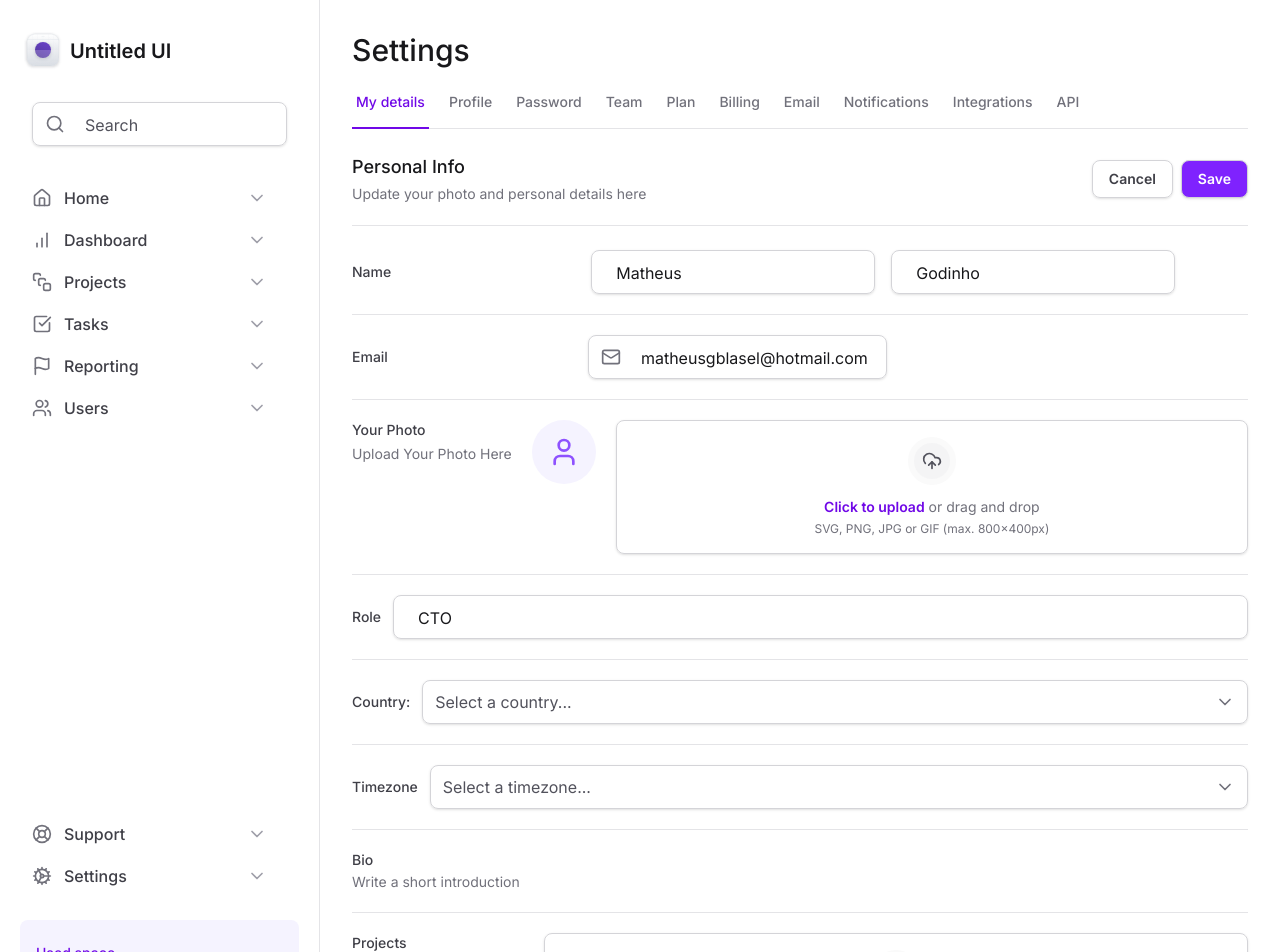
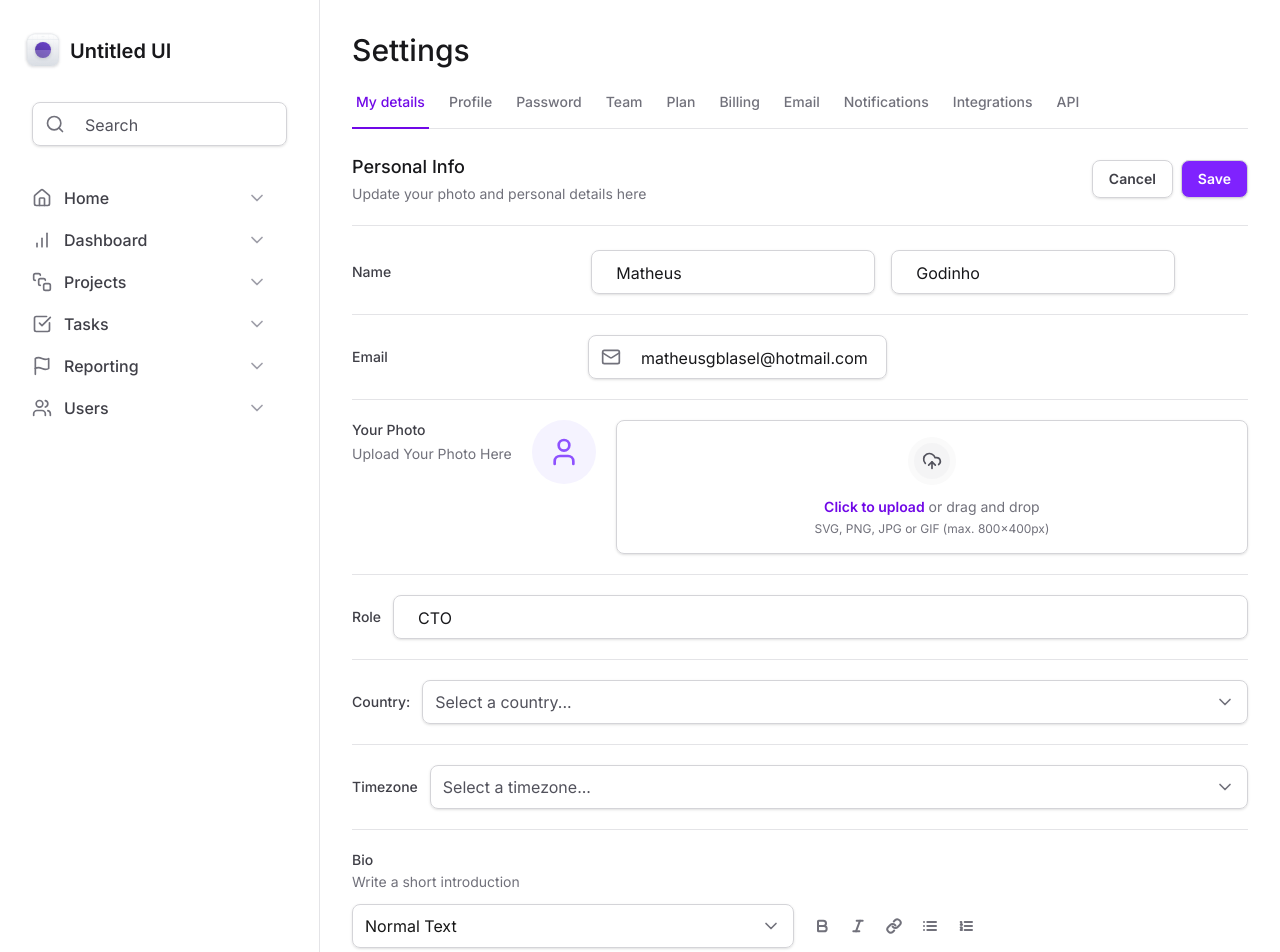
Before and after one commit to Mathbkj/rocketseat-tailwindmastering, a Next.js app: page / in a window 1280 px wide. Shown: the top 952 px of the page. Built offline with nearby package versions, Linux system fonts and the light colour scheme.

Commit message:
Dropdown: Added Composition Pattern

```diff
--- a/src/app/page.tsx
+++ b/src/app/page.tsx
@@ -1,6 +1,6 @@
 import { SettingsTabs } from "@/components/SettingsTabs";
 import * as Input from "@/components/Inputs/Text/TextItem";
-import { Mail } from "lucide-react";
+import { Bold, Italic, Link, List, ListOrdered, Mail } from "lucide-react";
 import { Line } from "@/components/Line";
 import * as FileInput from "@/components/Uploader/Uploader";
 import { TextInput } from "@/components/Inputs/Text";
@@ -47,8 +47,12 @@ export default function Home() {
               Name
             </label>
             <div className="flex gap-4">
-              <TextInput placeholder="Name" id="fName" defaultValue="Matheus"/>
-              <TextInput placeholder="Last Name" id="lName" defaultValue="Godinho"/>
+              <TextInput placeholder="Name" id="fName" defaultValue="Matheus" />
+              <TextInput
+                placeholder="Last Name"
+                id="lName"
+                defaultValue="Godinho"
+              />
             </div>
           </div>
           <Line />
@@ -60,16 +64,26 @@ export default function Home() {
               Email
             </label>
             <div className="w-1/3">
-              <TextInput hasPrefix icon={Mail} placeholder="Email" id="email" type="email" defaultValue="matheusgblasel@hotmail.com"/>
+              <TextInput
+                hasPrefix
+                icon={Mail}
+                placeholder="Email"
+                id="email"
+                type="email"
+                defaultValue="matheusgblasel@hotmail.com"
+              />
             </div>
           </div>
           <Line />
           {/**User Uploader */}
           <FileInput.Root className="flex gap-5 items-start">
-            <FileInput.Description title="Your Photo" subT="Upload Your Photo Here" />
+            <FileInput.Description
+              title="Your Photo"
+              subT="Upload Your Photo Here"
+            />
             <FileInput.UserPreview />
             <FileInput.Main className="flex-1 justify-center items-center">
-              <FileInput.Trigger/>
+              <FileInput.Trigger />
               <FileInput.Control multiple />
             </FileInput.Main>
           </FileInput.Root>
@@ -79,7 +93,7 @@ export default function Home() {
             <label htmlFor="role" className="text-sm font-medium text-zinc-700">
               Role
             </label>
-            <TextInput id="role" defaultValue="CTO"/>
+            <TextInput id="role" defaultValue="CTO" />
           </div>
           <Line />
           <div className="flex gap-3 items-center">
@@ -90,9 +104,9 @@ export default function Home() {
               Country:
             </label>
             <Dropdown.Container placeholder="Select a country...">
-               <Dropdown.Item value="br" text="Brazil" />
-                <Dropdown.Item value="us" text="United States" />
-             </Dropdown.Container>
+              <Dropdown.Item value="br" text="Brazil" />
+              <Dropdown.Item value="us" text="United States" />
+            </Dropdown.Container>
           </div>
           <Line />
           <div className="flex gap-3 items-center">
@@ -103,25 +117,64 @@ export default function Home() {
               Timezone
             </label>
             <Dropdown.Container placeholder="Select a timezone...">
-              <Dropdown.Item value="utc8" text="Pacific Standard Time(UTC-08:00)"/>
-              <Dropdown.Item value="utc3" text="America São Paulo(UTC-03:00)"/>
+              <Dropdown.Item
+                value="utc8"
+                text="Pacific Standard Time(UTC-08:00)"
+              />
+              <Dropdown.Item value="utc3" text="America São Paulo(UTC-03:00)" />
             </Dropdown.Container>
           </div>
           <Line />
-          <div className="flex flex-col gap-3 items-start">
+          <div className="flex flex-col gap-3">
             <label htmlFor="bio" className="text-sm font-medium text-zinc-700">
               Bio
               <span className="mt-0.5 block text-sm font-normal text-zinc-500">
                 Write a short introduction
               </span>
             </label>
+            <div className="space-y-3">
+              <div className="grid gap-3 grid-cols-2">
+                <Dropdown.Container placeholder="" value="normal">
+                  <Dropdown.Item
+                    value="normal"
+                    defaultValue="normal"
+                    text="Normal Text"
+                  />
+                  <Dropdown.Item
+                    value="md"
+                    text="Markdown"
+                  />
+                </Dropdown.Container>
+                <div className="flex items-center gap-1">
+                <button type="button" className="p-2 rounded-md hover:bg-zinc-100">
+                  <Bold className="w-4 h-4 text-zinc-500" strokeWidth={3}/>
+                </button>
+                <button type="button" className="p-2 rounded-md hover:bg-zinc-100">
+                  <Italic className="w-4 h-4 text-zinc-500" strokeWidth={3}/>
+                </button>
+                <button type="button" className="p-2 rounded-md hover:bg-zinc-100">
+                  <Link className="w-4 h-4 text-zinc-500" strokeWidth={3}/>
+                </button>
+                <button type="button" className="p-2 rounded-md hover:bg-zinc-100">
+                  <List className="w-4 h-4 text-zinc-500" strokeWidth={3}/>
+                </button>
+                <button type="button" className="p-2 rounded-md hover:bg-zinc-100">
+                  <ListOrdered className="w-4 h-4 text-zinc-500" strokeWidth={3}/>
+                </button>
+                </div>
+              </div>
+              <textarea id="bio" className="min-h-[120px] outline-none resize-y w-full rounded-lg border border-zinc-300 px-3 py-2 shadow-sm " defaultValue="I'm a web developer based in São Paulo, Brazil. I specialize in UI design integration with data, creating seamless and dynamic user experiences. My tech stack revolves around React and Node.js, allowing me to build full-stack applications that are both efficient and visually compelling."/>
+            </div>
           </div>
           <Line />
           <FileInput.Root className="w-full flex gap-5 items-start">
-            <FileInput.Description title="Projects" subT="Upload your projects here"/>
+            <FileInput.Description
+              title="Projects"
+              subT="Upload your projects here"
+            />
             <FileInput.Main className="flex-1 justify-center items-center">
-              <FileInput.Trigger/>
-              <FileInput.FileList/>
+              <FileInput.Trigger />
+              <FileInput.FileList />
               <FileInput.Control multiple />
             </FileInput.Main>
           </FileInput.Root>
--- a/src/components/Inputs/Dropdown/Dropdown.tsx
+++ b/src/components/Inputs/Dropdown/Dropdown.tsx
@@ -7,7 +7,7 @@ import type { PropsWithChildren } from 'react'
  export type SelectItemProps = Select.SelectItemProps & {
    text: string
  }
- interface SelectProps extends PropsWithChildren {
+ type SelectProps  = Select.SelectProps & PropsWithChildren &{
     placeholder: string
   }
 
@@ -25,9 +25,9 @@ import type { PropsWithChildren } from 'react'
      </Select.Item>
    )
 }
-export function Container({ children, placeholder }: SelectProps) {
+export function Container({ children, placeholder,...props }: SelectProps) {
     return (
-      <Select.Root>
+      <Select.Root {...props}>
         <Select.Trigger className="flex outline-none h-11 w-full items-center justify-between gap-2 rounded-lg border border-zinc-300 px-3 py-2 shadow-sm data-[placeholder]:text-zinc-600">
           <Select.Value
             placeholder={placeholder}
```
